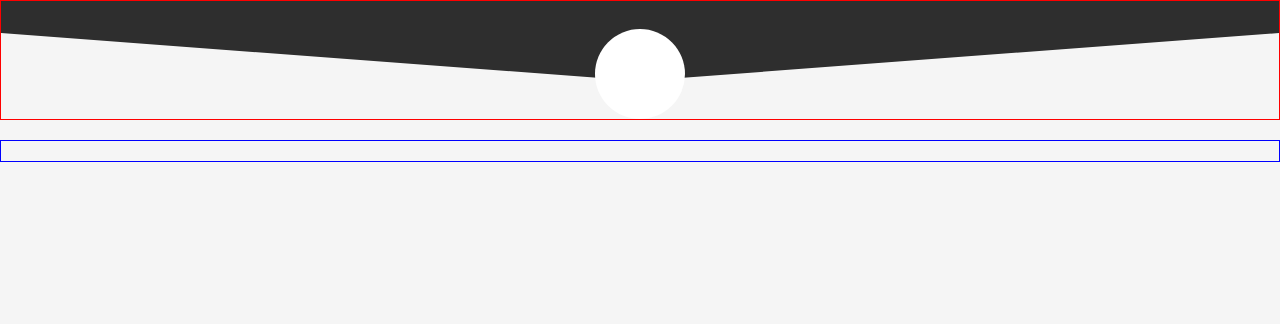
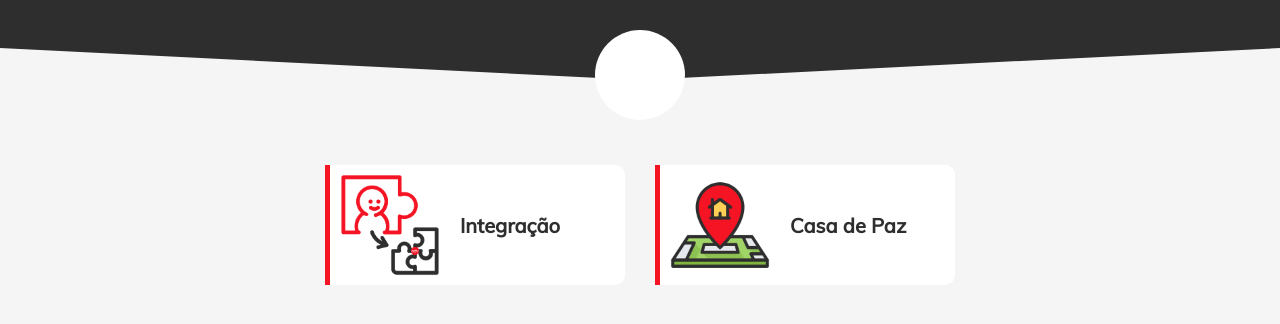
Before and after one commit to beatrizsantiago/portal-ndv, a React (Create React App) app: page /home in a window 1280 px wide. Shown: the top 324 px of the page. Built offline with nearby package versions, Linux system fonts and the light colour scheme.

Commit message:
Cards animados home

```diff
--- a/src/components/Header.jsx
+++ b/src/components/Header.jsx
@@ -2,6 +2,7 @@ import React from 'react'
 import styled from 'styled-components'
 
 import Colors from '../themes/Colors'
+import { MiddleCenterColumn } from '../themes/StyleConstants'
 
 export default function Header() {
     return (
@@ -15,14 +16,11 @@ export default function Header() {
 }
 
 const NavBar = styled.nav`
+    ${MiddleCenterColumn}
+    justify-content: space-between;
     position: relative;
-    display: flex;
-    flex-direction: column;
-    justify-content: space-between;
-    align-items: center;
     width: 100%;
     height: 120px;
-    border: solid 1px red;
     box-sizing: border-box;
 `
 
@@ -30,7 +28,7 @@ const Tab = styled.div`
     width: inherit;
     height: 80px;
     background-color: ${Colors.primary};
-    clip-path: polygon(0 0, 100% 0%, 100% 40%, 50% 100%, 0 40%);
+    clip-path: polygon(0 0, 100% 0%, 100% 60%, 50% 100%, 0 60%);
 `
 
 const Circle = styled.div`
--- a/src/pages/Home.jsx
+++ b/src/pages/Home.jsx
@@ -3,14 +3,22 @@ import React from 'react'
 import Header from '../components/Header'
 
 import { Container } from './styles/MainStyled'
-import { Section } from './styles/HomeStyled'
+import { Section, Card, ImageIntegration, Label, ImageCap } from './styles/HomeStyled'
 
 export default function Home() {
     return (
         <Container>
             <Header />
             <Section>
+                <Card>
+                    <ImageIntegration />
+                    <Label>Integração</Label>
+                </Card>
 
+                <Card>
+                    <ImageCap />
+                    <Label>Casa de Paz</Label>
+                </Card>
             </Section>
         </Container>
     )
--- a/src/pages/styles/HomeStyled.js
+++ b/src/pages/styles/HomeStyled.js
@@ -1,15 +1,72 @@
-import styled from 'styled-components'
+import styled, { css } from 'styled-components'
+
+import Colors from '../../themes/Colors'
+import { MiddleCenterRow } from '../../themes/StyleConstants'
+
+import IconIntegration from '../../assets/icons/icon_integração.png'
+import IconCap from '../../assets/icons/icon_cap.png'
 
 export const Section = styled.div`
     display: flex;
     flex-direction: row;
+    justify-content: center;
     flex-wrap: wrap;
-    justify-content: center;
     width: 100%;
     margin-top: 20px;
     padding: 10px;
-    border: solid 1px blue;
     box-sizing: border-box;
 `
 
-export const Card = styled.div``
+const PropsIcon = css`
+    width: 100px;
+    transition: all 0.5s;
+`
+
+export const ImageIntegration = styled.img.attrs({ src: IconIntegration })`
+    ${PropsIcon}
+    height: 102px;
+`
+
+export const ImageCap = styled.img.attrs({ src: IconCap })`
+    ${PropsIcon}
+    height: 102px;
+`
+
+export const Label = styled.h1`
+    font-size: 20px;
+    color: ${Colors.primary};
+    transition: all 0.5s;
+    margin-left: 20px;
+    flex: 1;
+`
+
+export const Card = styled.div`
+    ${MiddleCenterRow}
+    width: 300px;
+    height: 120px;
+    margin: 15px;
+    padding: 10px;
+    cursor: pointer;
+    box-sizing: border-box;
+    border-left-color: ${Colors.secondary};
+    border-left-style: solid;
+    border-left-width: 5px;
+    background-color: ${Colors.white};
+    border-top-right-radius: 10px;
+    border-bottom-right-radius: 10px;
+    transition: all 0.5s;
+
+    &:hover {
+        transform: scale(1.2);
+        margin: 15px 40px;
+    }
+    &:hover ${ImageIntegration} {
+        transform: scale(1.5);
+    }
+    &:hover ${ImageCap} {
+        transform: scale(1.5);
+    }
+    &:hover ${Label} {
+        margin-left: 40px;
+    }
+`
--- a/src/themes/StyleConstants.js
+++ b/src/themes/StyleConstants.js
@@ -16,6 +16,14 @@ export const CenterRow = css`
     flex-direction: row;
 `
 
-export const PropsCard = css`
-    border-radius: 10px;
+export const MiddleCenterColumn = css`
+    display: flex;
+    align-items: center;
+    flex-direction: column;
 `
+
+export const MiddleCenterRow = css`
+    display: flex;
+    align-items: center;
+    flex-direction: row;
+`
```
Also changed, not shown: src/assets/icons/icon_cap.png (added), src/assets/icons/icon_integração.png (added).
